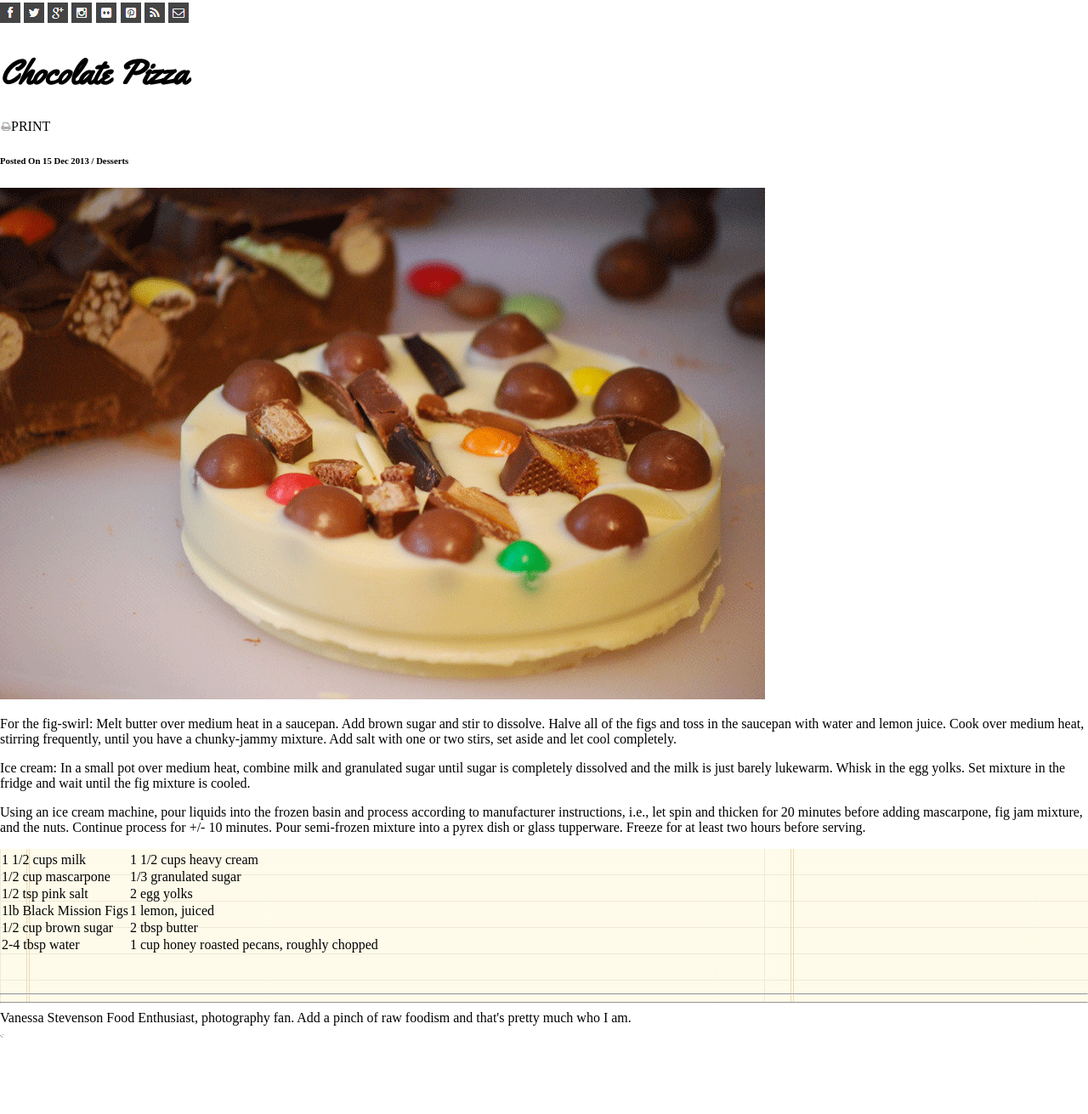
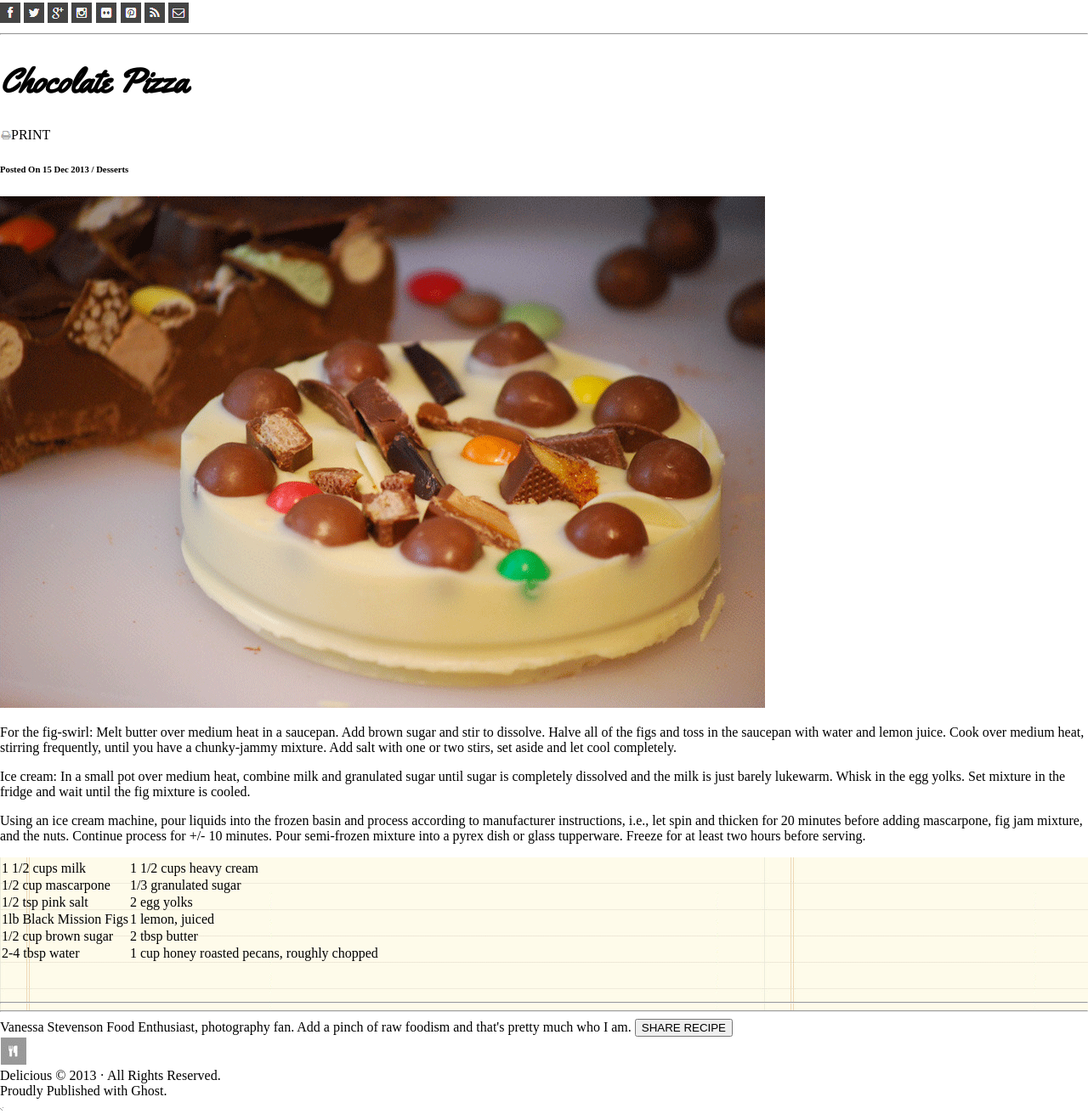
Before and after one commit to karyssa-dandrea/chocolate-pizza, a website: page index.html in a window 1280 px wide. Shown: the part 142-1453 px from the top of the page at 85% size. Before the commit the page ends 1367 px from the top, so only its background shows below. Drawn offline with Linux system fonts and the light colour scheme; a web font is replaced by a local one.

Commit message:
added share button and footer

```diff
--- a/index.html
+++ b/index.html
@@ -37,6 +37,7 @@
         <img src="assets/rss-icon.png">
         <img src="assets/mail-icon.png">
     </div>
+    <hr>
     <main>
         <h1 id="choc-pizza">Chocolate Pizza</h1>
         <img src="assets/print-icon.png">PRINT
@@ -83,8 +84,14 @@
             </section>
             Vanessa Stevenson
             Food Enthusiast, photography fan. Add a pinch of raw foodism and that's pretty much who I am.
-    </main>
-    <footer>
+            <button id="share">SHARE RECIPE</button> <br>
+            <img src="assets/small-logo.png">
+        </main>
+
+    <footer id="footer">
+        Delicious © 2013 · All Rights Reserved. <br>
+        Proudly Published with Ghost.
+
     </footer>
 
     <div class="hp">
```
